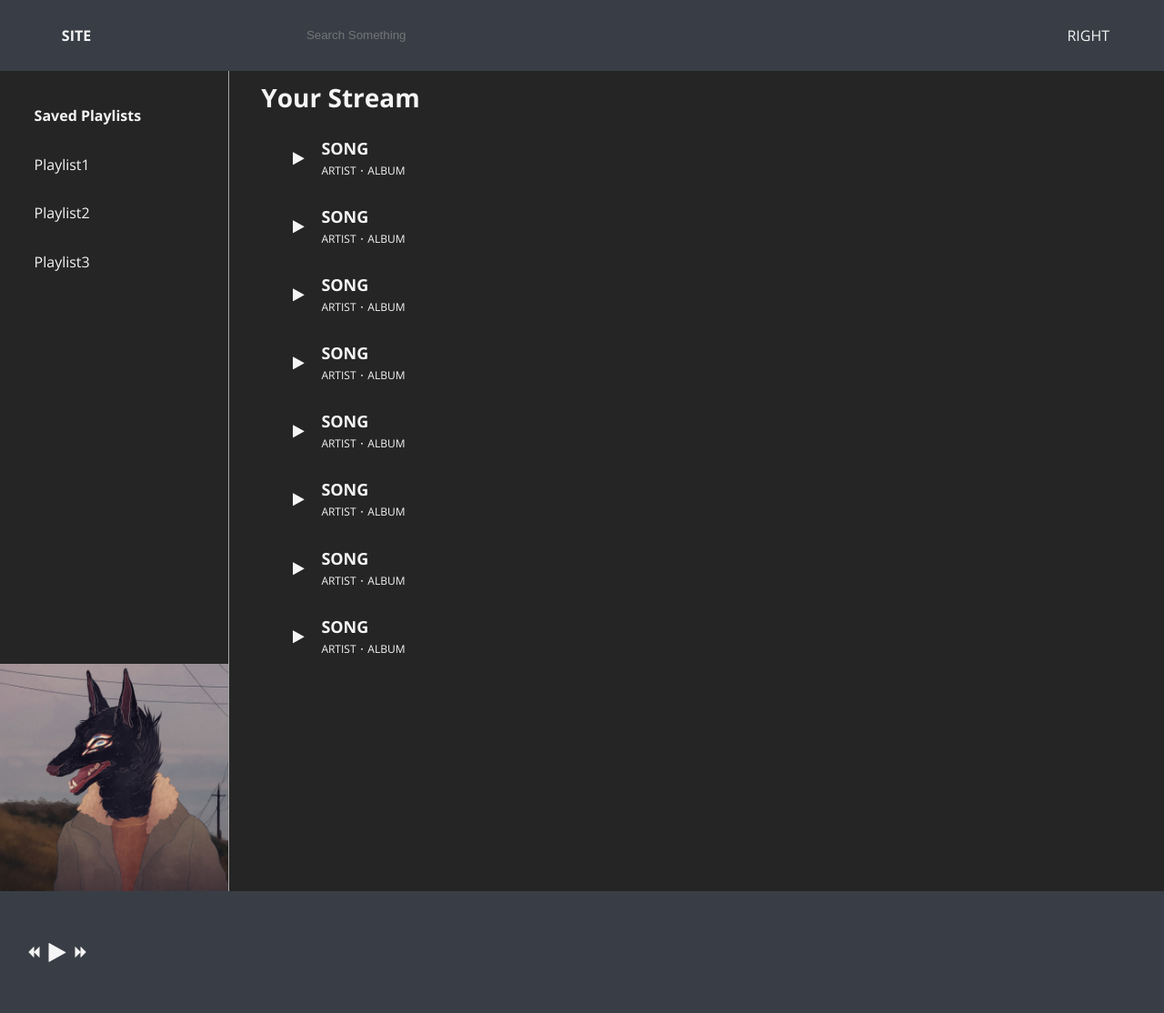
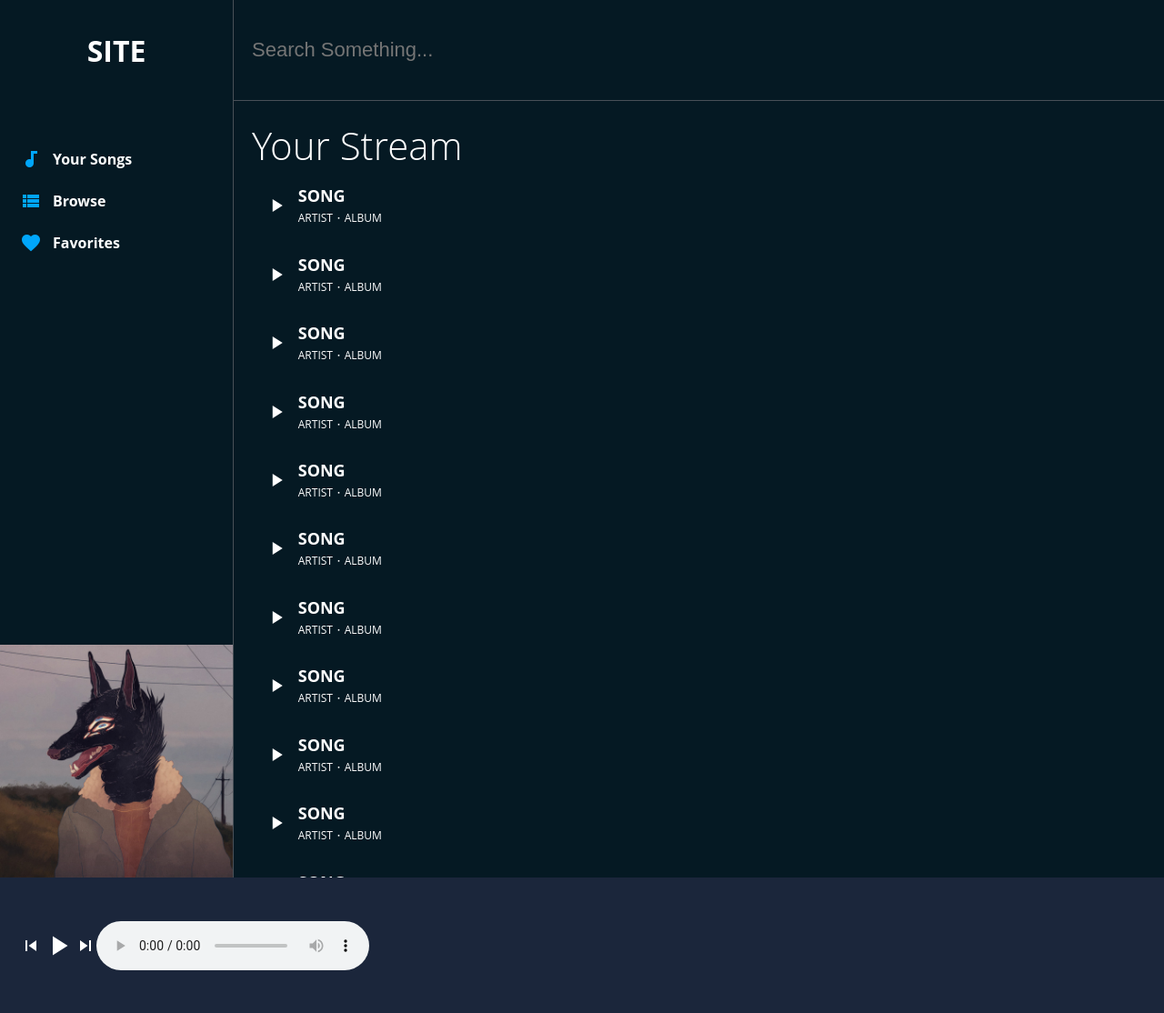
Before and after one commit to UzairQamarxyz/php-musicstreaming, a PHP site: page /http/dashboard.html in a window 1280 px wide. Shown: the whole page at 91% size. Run offline with PHP 8.4, Linux system fonts and the light colour scheme.

Commit message:
convert to grid

```diff
--- a/http/dashboard.html
+++ b/http/dashboard.html
@@ -3,39 +3,34 @@
 
 <head>
     <link rel="stylesheet" type="text/css" href="../styles/dashboard.css">
-    <link href="https://fonts.googleapis.com/css2?family=Open+Sans:ital,wght@0,300;0,400;0,600;0,700;0,800;1,300;1,400;1,600;1,700;1,800&display=swap" rel="stylesheet">
+    <link href="https://fonts.googleapis.com/icon?family=Material+Icons" rel="stylesheet">
     <link rel="stylesheet" href="https://cdnjs.cloudflare.com/ajax/libs/font-awesome/4.7.0/css/font-awesome.min.css">
 </head>
 
 <body>
-    <header id="header">
-        <span id="left-header">
-            <a id="site" href="#">SITE</a>
-        </span>
-        <span id="mid-header">
-            <input id="search-bar" type="text" placeholder="Search Something" />
-        </span>
-        <span id="right-header">
-            RIGHT
-        </span>
-    </header>
-    <main id="main">
+    <div class="grid-container">
+        <h1 id="site-name">SITE</h1>
+
+        <input id="search" type="text" placeholder="Search Something..." />
+
         <div id="sidebar">
             <div id="list-div">
                 <ul id="list">
-                    <li><b>Saved Playlists</b></li>
-                    <li><a>Playlist1</a></li>
-                    <li><a>Playlist2</a></li>
-                    <li><a>Playlist3</a></li>
+                    <li><i class="material-icons">audiotrack</i><b>Your Songs</b></li>
+                    <li><i class="material-icons">view_list</i><b>Browse</b></li>
+                    <li><i class="material-icons">favorite</i><b>Favorites</b></li>
                 </ul>
             </div>
-            <img id="album-art" src="../assets/album.jpg" alt="album art">
+            <img id="album-art" src="../assets/album.jpg" />
         </div>
-        <div id="div2">
+        <div id="inner-div">
             <p id="stream-heading">Your Stream</p>
-            <div id="tracks">
+
+            <div class="tracks">
                 <div class="track-div">
-                    <i class="fa fa-play" style="font-size:16px;"></i>
+                    <span class="material-icons">
+                        play_arrow
+                    </span>
                     <div class="song-info">
                         <a class="song-name">SONG</a>
                         <div class="artist-album">
@@ -44,9 +39,11 @@
                     </div>
                 </div>
             </div>
-            <div id="tracks">
+            <div class="tracks">
                 <div class="track-div">
-                    <i class="fa fa-play" style="font-size:16px;"></i>
+                    <span class="material-icons">
+                        play_arrow
+                    </span>
                     <div class="song-info">
                         <a class="song-name">SONG</a>
                         <div class="artist-album">
@@ -55,9 +52,11 @@
                     </div>
                 </div>
             </div>
-            <div id="tracks">
+            <div class="tracks">
                 <div class="track-div">
-                    <i class="fa fa-play" style="font-size:16px;"></i>
+                    <span class="material-icons">
+                        play_arrow
+                    </span>
                     <div class="song-info">
                         <a class="song-name">SONG</a>
                         <div class="artist-album">
@@ -66,9 +65,11 @@
                     </div>
                 </div>
             </div>
-            <div id="tracks">
+            <div class="tracks">
                 <div class="track-div">
-                    <i class="fa fa-play" style="font-size:16px;"></i>
+                    <span class="material-icons">
+                        play_arrow
+                    </span>
                     <div class="song-info">
                         <a class="song-name">SONG</a>
                         <div class="artist-album">
@@ -77,9 +78,11 @@
                     </div>
                 </div>
             </div>
-            <div id="tracks">
+            <div class="tracks">
                 <div class="track-div">
-                    <i class="fa fa-play" style="font-size:16px;"></i>
+                    <span class="material-icons">
+                        play_arrow
+                    </span>
                     <div class="song-info">
                         <a class="song-name">SONG</a>
                         <div class="artist-album">
@@ -88,9 +91,11 @@
                     </div>
                 </div>
             </div>
-            <div id="tracks">
+            <div class="tracks">
                 <div class="track-div">
-                    <i class="fa fa-play" style="font-size:16px;"></i>
+                    <span class="material-icons">
+                        play_arrow
+                    </span>
                     <div class="song-info">
                         <a class="song-name">SONG</a>
                         <div class="artist-album">
@@ -99,9 +104,11 @@
                     </div>
                 </div>
             </div>
-            <div id="tracks">
+            <div class="tracks">
                 <div class="track-div">
-                    <i class="fa fa-play" style="font-size:16px;"></i>
+                    <span class="material-icons">
+                        play_arrow
+                    </span>
                     <div class="song-info">
                         <a class="song-name">SONG</a>
                         <div class="artist-album">
@@ -110,9 +117,11 @@
                     </div>
                 </div>
             </div>
-            <div id="tracks">
+            <div class="tracks">
                 <div class="track-div">
-                    <i class="fa fa-play" style="font-size:16px;"></i>
+                    <span class="material-icons">
+                        play_arrow
+                    </span>
                     <div class="song-info">
                         <a class="song-name">SONG</a>
                         <div class="artist-album">
@@ -121,16 +130,58 @@
                     </div>
                 </div>
             </div>
+            <div class="tracks">
+                <div class="track-div">
+                    <span class="material-icons">
+                        play_arrow
+                    </span>
+                    <div class="song-info">
+                        <a class="song-name">SONG</a>
+                        <div class="artist-album">
+                            <a class="artist-name">ARTIST</a><span> ∙ </span><a class="album-name">ALBUM</a>
+                        </div>
+                    </div>
+                </div>
+            </div>
+            <div class="tracks">
+                <div class="track-div">
+                    <span class="material-icons">
+                        play_arrow
+                    </span>
+                    <div class="song-info">
+                        <a class="song-name">SONG</a>
+                        <div class="artist-album">
+                            <a class="artist-name">ARTIST</a><span> ∙ </span><a class="album-name">ALBUM</a>
+                        </div>
+                    </div>
+                </div>
+            </div>
+            <div class="tracks">
+                <div class="track-div">
+                    <span class="material-icons">
+                        play_arrow
+                    </span>
+                    <div class="song-info">
+                        <a class="song-name">SONG</a>
+                        <div class="artist-album">
+                            <a class="artist-name">ARTIST</a><span> ∙ </span><a class="album-name">ALBUM</a>
+                        </div>
+                    </div>
+                </div>
+            </div>
+
         </div>
-
-    </main>
-    <div id="player">
-        <div id="controls">
-            <i class="fa fa-backward control" style="font-size:14px;"></i>
-            <i class="fa fa-play control" style="font-size:24px;"></i>
-            <i class="fa fa-forward control" style="font-size:14px;"></i>
+        <div id="player">
+            <div id="controls">
+                <i id="prev" class="material-icons operator">skip_previous</i>
+                <i id="play" class="material-icons operator">play_arrow</i>
+                <i id="next" class="material-icons operator">skip_next</i>
+            </div>
+            <audio controls src="../assets/song.mp3">
+                Your browser does not support the
+                <code>audio</code> element.
+            </audio>
         </div>
-    </div>
 </body>
 
 </html>
--- a/styles/dashboard.css
+++ b/styles/dashboard.css
@@ -1,98 +1,98 @@
+/* Grid */
+.grid-container {
+  height: 100vh;
+  width: 100vw;
+  display: grid;
+  grid-template-columns: 0.25fr 1fr;
+  grid-template-rows: 0.3fr 2.3fr 0.4fr;
+  grid-template-areas: "title search" "sidebar tracks" "player player";
+}
+
 /* Universally */
 * {
   margin: 0;
-  background-color: #252525;
-  color: whitesmoke;
+  background-color: #051923;
+  color: white;
 }
 body {
-  margin: 0 auto;
   font-family: "Open Sans", sans-serif;
 }
 
-/* Header */
-#header {
-  background-color: #393e46;
+/* Main Body */
+#main {
   display: flex;
-  align-items: center;
-  text-align: center;
-  height: 7vh;
-}
-/* Left Part */
-#left-header {
-  background-color: #393e46;
-  width: 13vw;
-}
-#site {
-  background-color: #393e46;
-  text-decoration: none;
-  font-weight: bold;
-  margin-left: 1%;
-}
-/* Mid Part */
-#mid-header {
-  background-color: #393e46;
-  width: 74vw;
-  height: 100%;
-}
-#search-bar {
-  background-color: #393e46;
-  border: none;
-  padding: 0;
-  height: 100%;
-  color: darkgray;
-  width: 65%;
-  padding-left: 1%;
-}
-#search-bar:focus {
-  background-color: #393e46;
-  outline: none;
-}
-#right-header {
-  background-color: #393e46;
-  width: 13vw;
 }
 
-/* Main Body */
 /* Side Bar */
-#main {
-  display: flex;
-  height: 81vh;
-}
 #sidebar {
+  grid-area: sidebar;
   display: flex;
   flex-direction: column;
   justify-content: space-between;
-  width: 20vw;
-  border-right: 1px solid darkgray;
+}
+#site-name {
+  grid-area: title;
+  text-align: center;
+  align-self: center;
 }
 #list-div {
-  height: 100%;
-  width: 100%;
+  margin: 20% 0 0 22px;
 }
 #list {
   list-style: none;
-  padding: 15% 0 0 15%;
+  padding: 0;
 }
 #list > li {
-  padding: 0 0 15% 0;
+  display: flex;
+  align-items: center;
+  margin-bottom: 22px;
 }
+ul > li > i {
+    color: #00a6fb;
+}
+#inner-div .material-icons,
+#sidebar .material-icons {
+  margin-right: 12px;
+}
+
+/* Scrollbar */
+#inner-div::-webkit-scrollbar {
+  width: 10px; /* width of the entire scrollbar */
+}
+#inner-div::-webkit-scrollbar-track {
+  background: #051923; /* color of the tracking area */
+}
+#inner-div::-webkit-scrollbar-thumb {
+  background-color: #495057; /* color of the scroll thumb */
+  border-radius: 20px; /* roundness of the scroll thumb */
+  border: 2px solid #051923; /* creates padding around scroll thumb */
+}
+
 #album-art {
   width: 100%;
   object-fit: contain;
 }
+
 /* Tracks */
-#div2 {
-  width: 80vw;
+#search,
+#search:focus {
+  outline: none;
+  grid-area: search;
+  border: 0;
+  font-size: 22px;
+  font-weight: lighter;
+  padding: 20px;
+  border-left: 1px solid #495057;
+  border-bottom: 1px solid #495057;
+}
+#inner-div {
   overflow: auto;
-  padding-left: 2%;
+  border-left: 1px solid #495057;
+  padding: 20px;
 }
 #stream-heading {
-  font-size: 28px;
-  font-weight: bold;
-  margin: 1% 0 1% 1%;
-}
-#tracks {
-  padding-left: 3%;
+  font-size: 42px;
+  font-weight: lighter;
 }
 .track-div {
   display: flex;
@@ -100,7 +100,6 @@ body {
   padding: 1.5%;
 }
 .song-info {
-  margin: 0 0 0 2%;
   display: flex;
   flex-direction: column;
 }
@@ -114,20 +113,24 @@ body {
 }
 
 /* Player Control */
+#player,
+#player * {
+  background-color: #1b263b;
+}
 #player {
-  background-color: #393e46;
-  height: 12vh;
+  grid-area: player;
   display: flex;
   align-items: center;
+  position: sticky;
 }
 #controls {
-  background-color: #393e46;
-  margin-left:2%;
   display: flex;
   justify-content: center;
   align-items: center;
+  margin-left: 22px;
 }
-.control {
-  background-color: #393e46;
-  padding: 5px;
+.operator {
 }
+#play {
+  font-size: 36px;
+}
```
